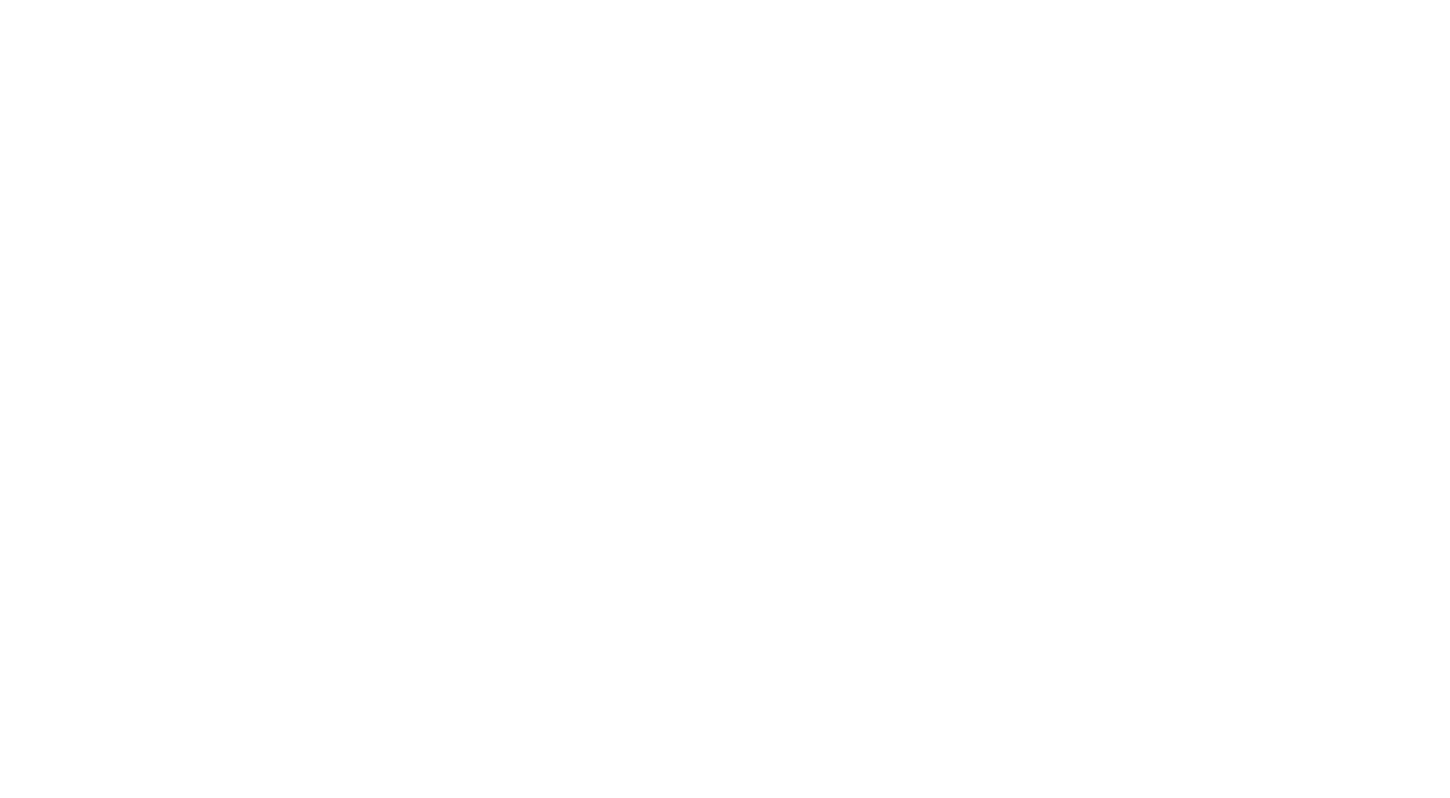
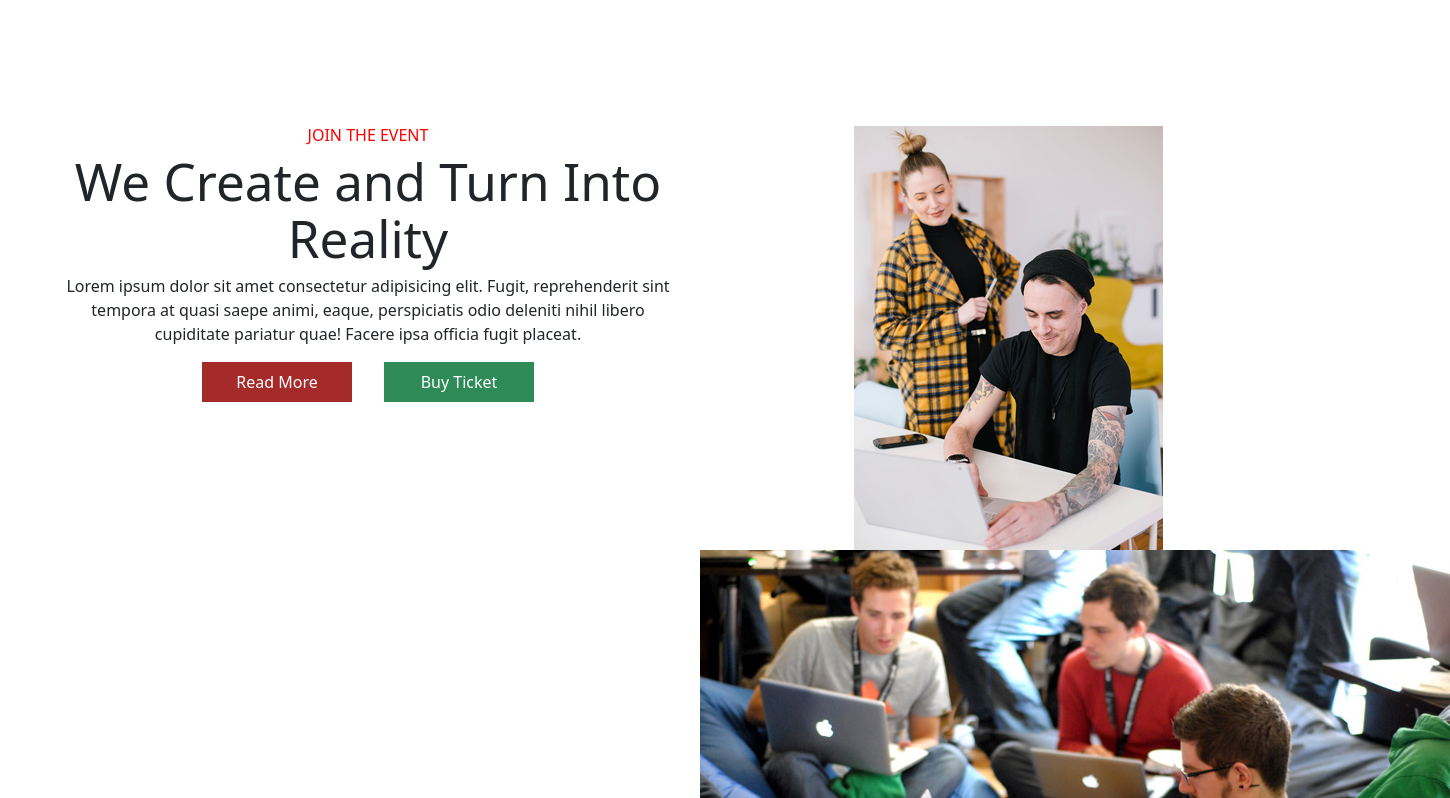
Before and after one commit to Faisal0804/Event_management_react, a React (Vite) app: page / in a window 1280 px wide. Shown: the part 502-1300 px from the top of the page, 1450 px wide, since content can reach past the window. Before the commit the page ends 800 px from the top, so only its background shows below. Built offline with nearby package versions, Linux system fonts and the light colour scheme.

Commit message:
about component

```diff
--- a/src/App.jsx
+++ b/src/App.jsx
@@ -3,6 +3,7 @@ import reactLogo from './assets/react.svg'
 import viteLogo from '/vite.svg'
 import './App.css'
 import TopFixedBannner from './Components/TopFixedBannner/TopFixedBannner'
+import About from './Components/About/About'
 
 function App() {
   const [count, setCount] = useState(0)
@@ -10,6 +11,7 @@ function App() {
   return (
     <>
       <TopFixedBannner/>
+      <About/>
     </>
   )
 }
--- /dev/null
+++ b/src/Components/About/About.jsx
@@ -0,0 +1,36 @@
+import React, { Fragment } from 'react'
+import { Container,Row,Col} from 'react-bootstrap'
+import About1 from "../../assets/img/about1.jpg"
+import About2 from "../../assets/img/about2.jpg"
+
+const About = () => {
+  return (
+    <Fragment>
+        <Container className="AboutMian ms-5" fluid={true}>
+            <Row>
+                <Col sm={12} md={6} lg={6} >
+                    <h6 className="AboutTitle">JOIN THE EVENT</h6>
+                    <h1>We Create and Turn Into Reality</h1>
+                    <p>Lorem ipsum dolor sit amet consectetur adipisicing elit. Fugit, reprehenderit sint tempora at quasi saepe animi, eaque, perspiciatis odio deleniti nihil libero cupiditate pariatur quae! Facere ipsa officia fugit placeat.</p>
+                    <a href=""  className="AboutLinkOne">Read More</a>
+                    <a href="" className="AboutLinkTwo">Buy Ticket</a>
+
+
+                </Col>
+                <Col sm={12} md={6} lg={6} >
+
+                    <img  src={About1} alt="About1" />
+                    <img src={About2} alt="About2" />
+                    <a href=""></a>
+
+
+                </Col>
+
+            </Row>
+
+        </Container>
+    </Fragment>
+  )
+}
+
+export default About
--- a/src/assets/css/custom.css
+++ b/src/assets/css/custom.css
@@ -52,3 +52,28 @@
     border-radius: 20%;
 
 }
+.AboutMian{
+    margin-top: 8rem;
+
+}
+
+.AboutTitle{
+    color:red;
+}
+.AboutLinkOne{
+    background-color: brown;
+    display: inline-block;
+    width: 150px;
+    padding: 8px 5px;
+    color:white;
+    margin-right: 2rem;
+
+}
+.AboutLinkTwo{
+    background-color: seagreen;
+    display: inline-block;
+    width: 150px;
+    padding: 8px 5px;
+
+    color:white;
+}
```
Also changed, not shown: src/assets/img/about1.jpg (added), src/assets/img/about2.jpg (added).
